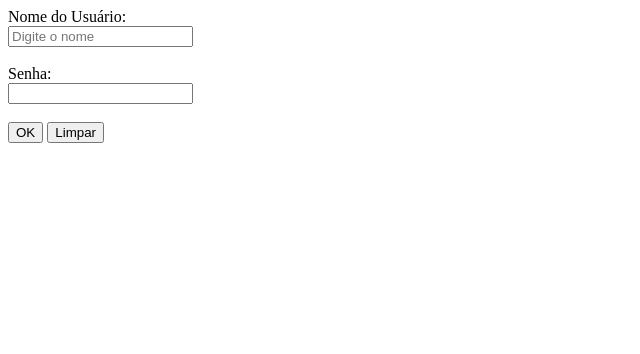
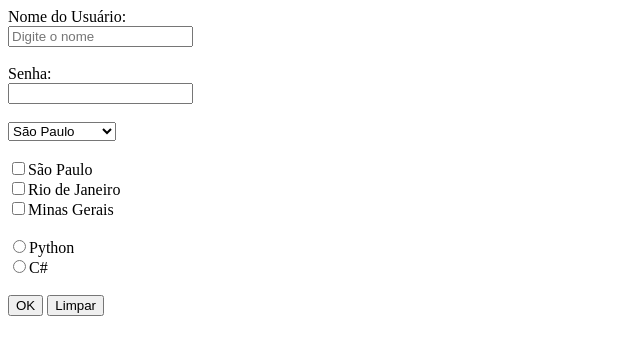
Before and after one commit to njrcastro/Desenvolvimento-Sistemas, a plain HTML site: page Aula 3 Formulario/index.html in a window 1280 px wide. Shown: the whole page, without its empty margins (0-640 px from the left). Drawn offline with Linux system fonts and the light colour scheme.

Commit message:
Pega essa

```diff
--- a/Aula 3 Formulario/index.html
+++ b/Aula 3 Formulario/index.html
@@ -6,11 +6,21 @@
         <title>Formulários</title>
     </head>
     <body>
-        <form>
+        <form name="login" action="login.py" method="POST">
             <label>Nome do Usuário:</label><br/>
-            <input type="text" maxlength="15" placeholder="Digite o nome"/><br/><br/>
+            <input name="usuario" type="text" maxlength="15" placeholder="Digite o nome"/><br/><br/>
             <label>Senha:</label><br/>
-            <input type="password" maxlength="8"/><br/><br/>
+            <input name="senha" type="password" maxlength="8" required/><br/><br/>
+            <select name="Estado">
+                <option value="SP">São Paulo</option>
+                <option value="RJ">Rio de Janeiro</option>
+                <option value="MG">Minas Gerais</option>
+            </select><br/><br/>
+            <input type="checkbox" value="SP">São Paulo<br/>
+            <input type="checkbox" value="RJ">Rio de Janeiro<br/>
+            <input type="checkbox" value="MG">Minas Gerais<br/><br/>
+            <input type="radio" value="Python" name="LP">Python<br/>
+            <input type="radio" value="C" name="LP">C#<br/><br/>
             <input type="submit" value="OK"/>
             <input type="reset" value="Limpar"/>
         </form>
```
